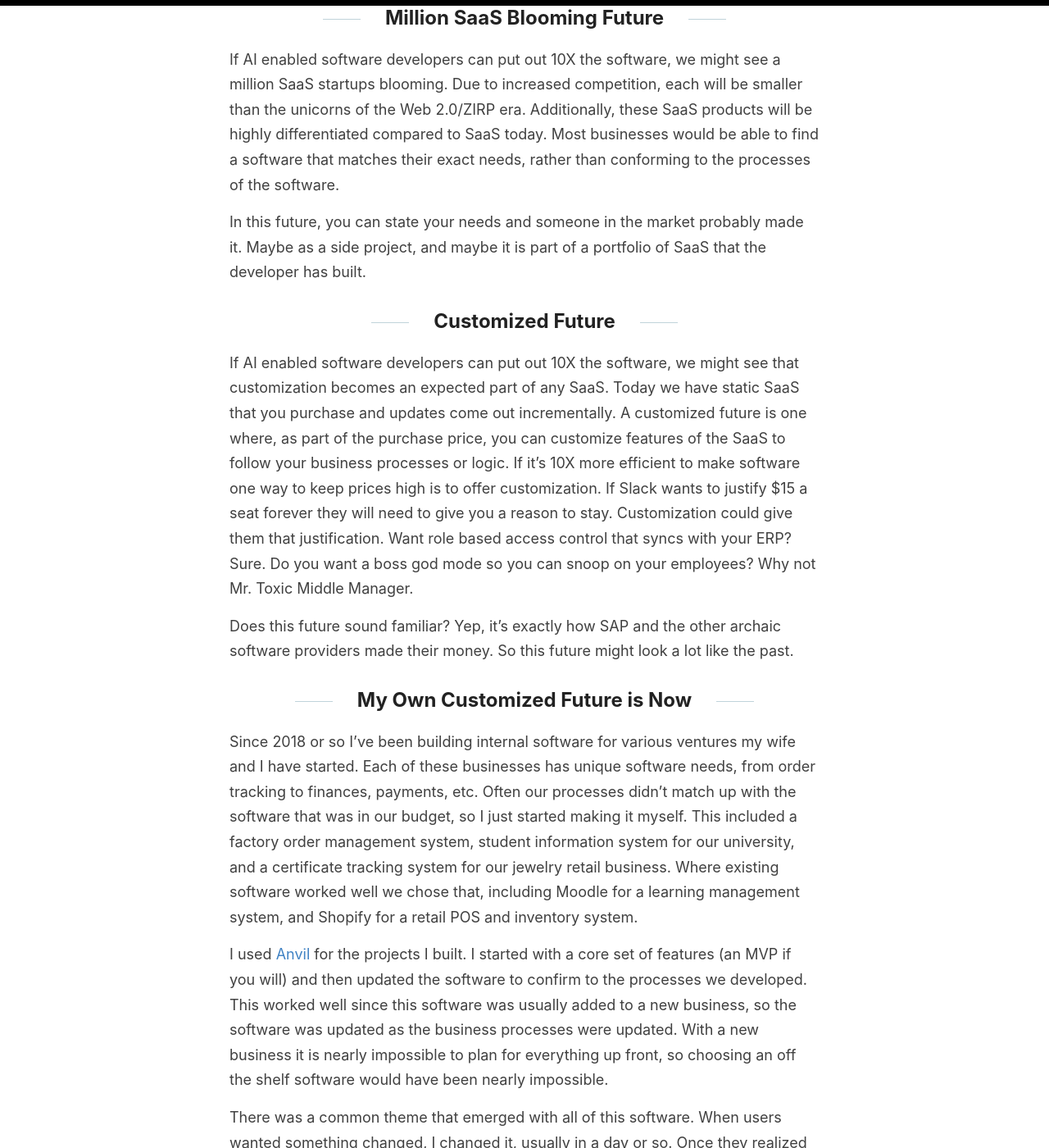
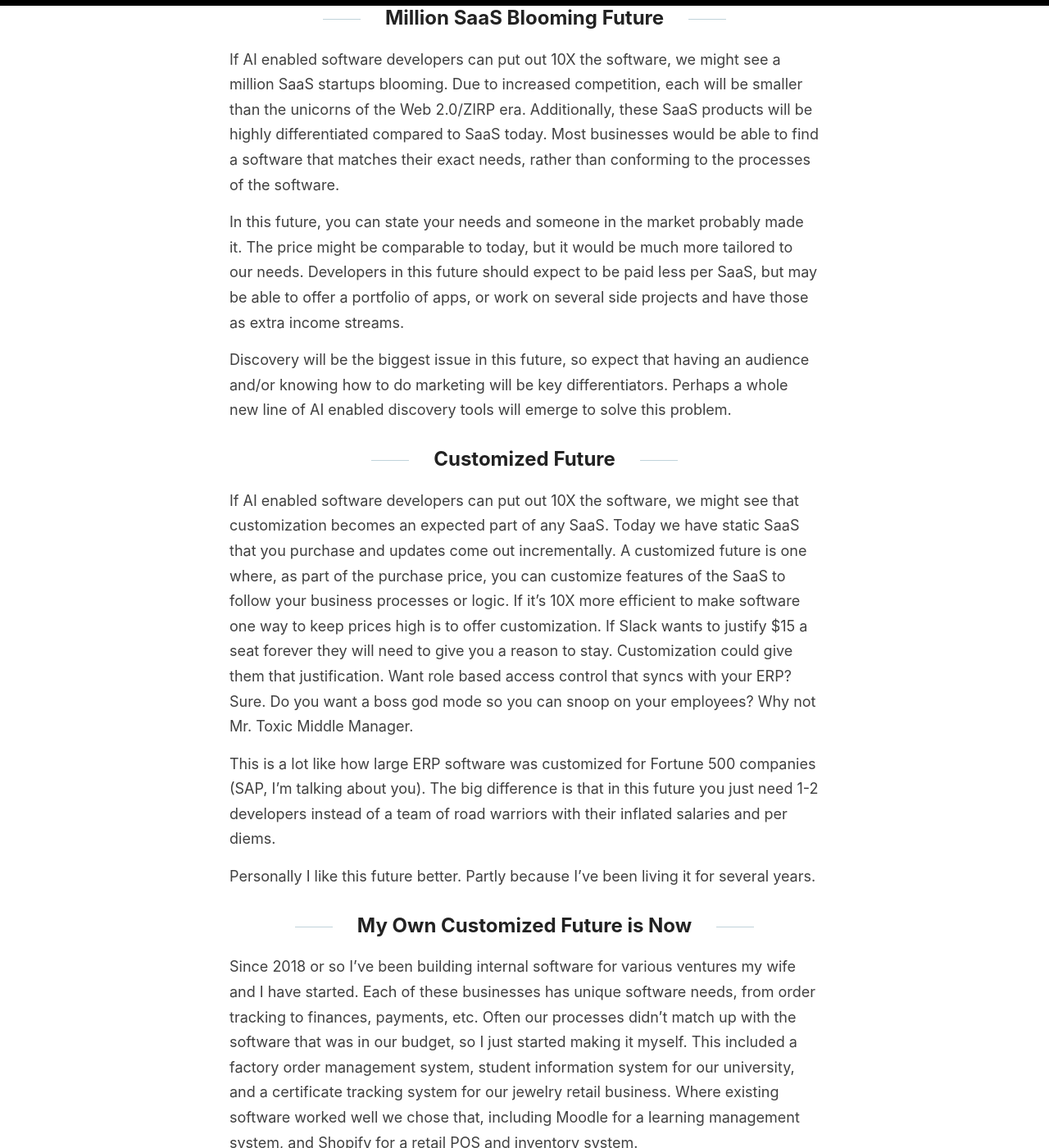
Before and after one commit to robertritz/robertritz.github.io, a Jekyll site: the page built from _posts/2025-02-11-Why-8090-is-yesterdays-solution-to-tomorrows-problem.md, in a window 1280 px wide and 1400 px high, scrolled down 1069 px. Shown: the whole window at 82% size. Built offline with Jekyll 4.4.1, drawn with Linux system fonts in a browser that asks for light colours; our own code applies the rules of GitHub Pages for plain Markdown files; some of the changed text lies outside the part shown.

Commit message:
tweaks to 8090

```diff
--- a/_posts/2025-02-11-Why-8090-is-yesterdays-solution-to-tomorrows-problem.md
+++ b/_posts/2025-02-11-Why-8090-is-yesterdays-solution-to-tomorrows-problem.md
@@ -23,13 +23,17 @@ To consider how these assumption might change, I came up with a few different wa
 
 If AI enabled software developers can put out 10X the software, we might see a million SaaS startups blooming. Due to increased competition, each will be smaller than the unicorns of the Web 2.0/ZIRP era. Additionally, these SaaS products will be highly differentiated compared to SaaS today. Most businesses would be able to find a software that matches their exact needs, rather than conforming to the processes of the software.
 
-In this future, you can state your needs and someone in the market probably made it. Maybe as a side project, and maybe it is part of a portfolio of SaaS that the developer has built.
+In this future, you can state your needs and someone in the market probably made it. The price might be comparable to today, but it would be much more tailored to our needs. Developers in this future should expect to be paid less per SaaS, but may be able to offer a portfolio of apps, or work on several side projects and have those as extra income streams.
+
+Discovery will be the biggest issue in this future, so expect that having an audience and/or knowing how to do marketing will be key differentiators. Perhaps a whole new line of AI enabled discovery tools will emerge to solve this problem.
 
 ## Customized Future
 
 If AI enabled software developers can put out 10X the software, we might see that customization becomes an expected part of any SaaS. Today we have static SaaS that you purchase and updates come out incrementally. A customized future is one where, as part of the purchase price, you can customize features of the SaaS to follow your business processes or logic. If it's 10X more efficient to make software one way to keep prices high is to offer customization. If Slack wants to justify $15 a seat forever they will need to give you a reason to stay. Customization could give them that justification. Want role based access control that syncs with your ERP? Sure. Do you want a boss god mode so you can snoop on your employees? Why not Mr. Toxic Middle Manager.
 
-Does this future sound familiar? Yep, it's exactly how SAP and the other archaic software providers made their money. So this future might look a lot like the past.
+This is a lot like how large ERP software was customized for Fortune 500 companies (SAP, I'm talking about you). The big difference is that in this future you just need 1-2 developers instead of a team of road warriors with their inflated salaries and per diems.
+
+Personally I like this future better. Partly because I've been living it for several years.
 
 ## My Own Customized Future is Now
 
@@ -41,4 +45,4 @@ There was a common theme that emerged with all of this software. When users want
 
 In a way this has been great because I can launch an internal MVP, get feedback, and then interate to something that is mostly complete. The cost was my time and hosting. But it wasn't all positive. This method of software development created a situation where I was building a plane while flying it. Schemas change, features are abandoned, and generally everyone feels that it isn't "ready" until the 6-12 months later.
 
-Personally I feel that a customized software future is preferrable to millions of SaaS applications to choose from. We already have an abundance of choice. It would be better if we had an opinion about what we wanted and then made that a reality.
+Personally I feel that a customized software future is preferrable to millions of SaaS applications to choose from. We already have an abundance of choice. It would be better if we had an opinion about what we wanted and then made that a reality rather than trusting an influencer from the internet.
```
